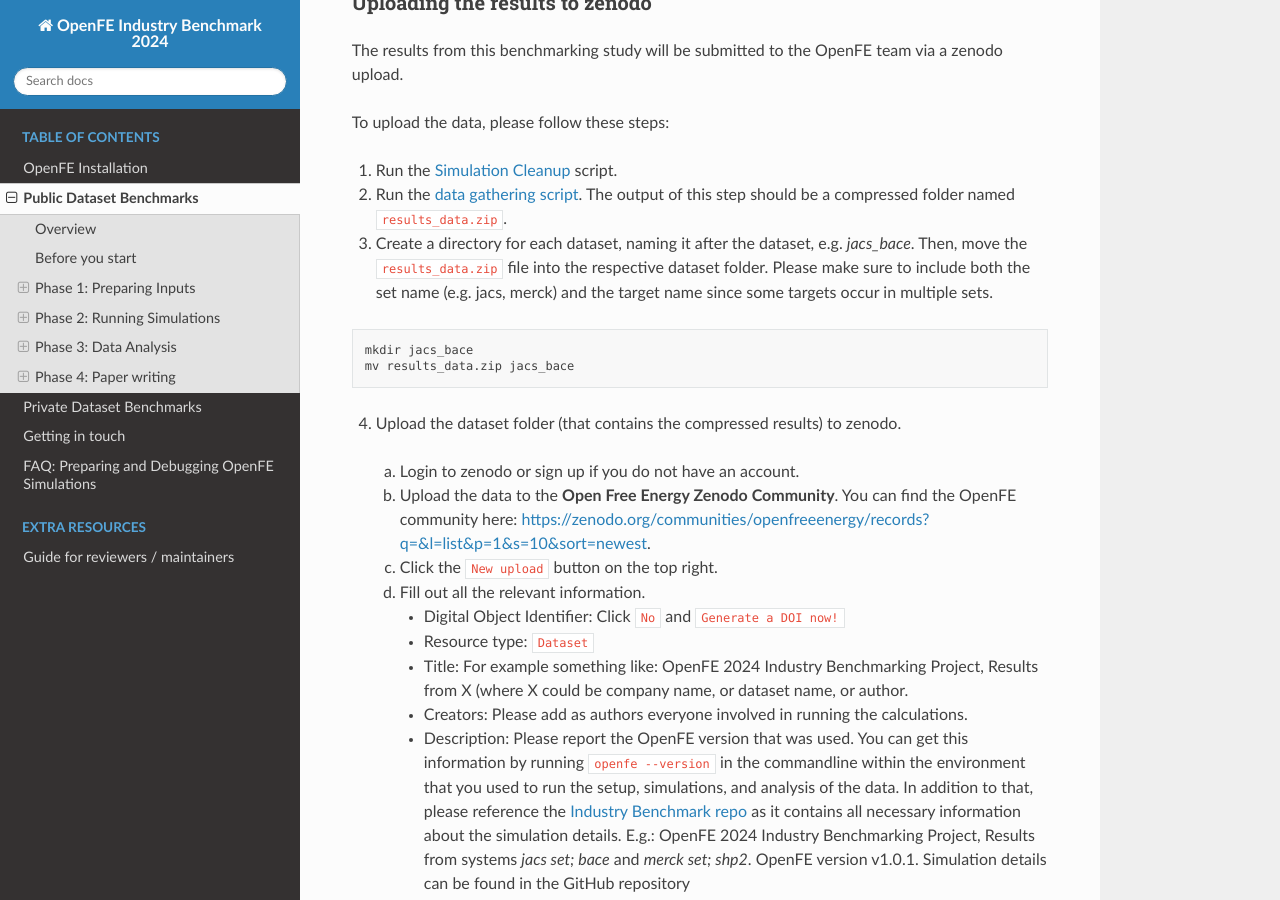
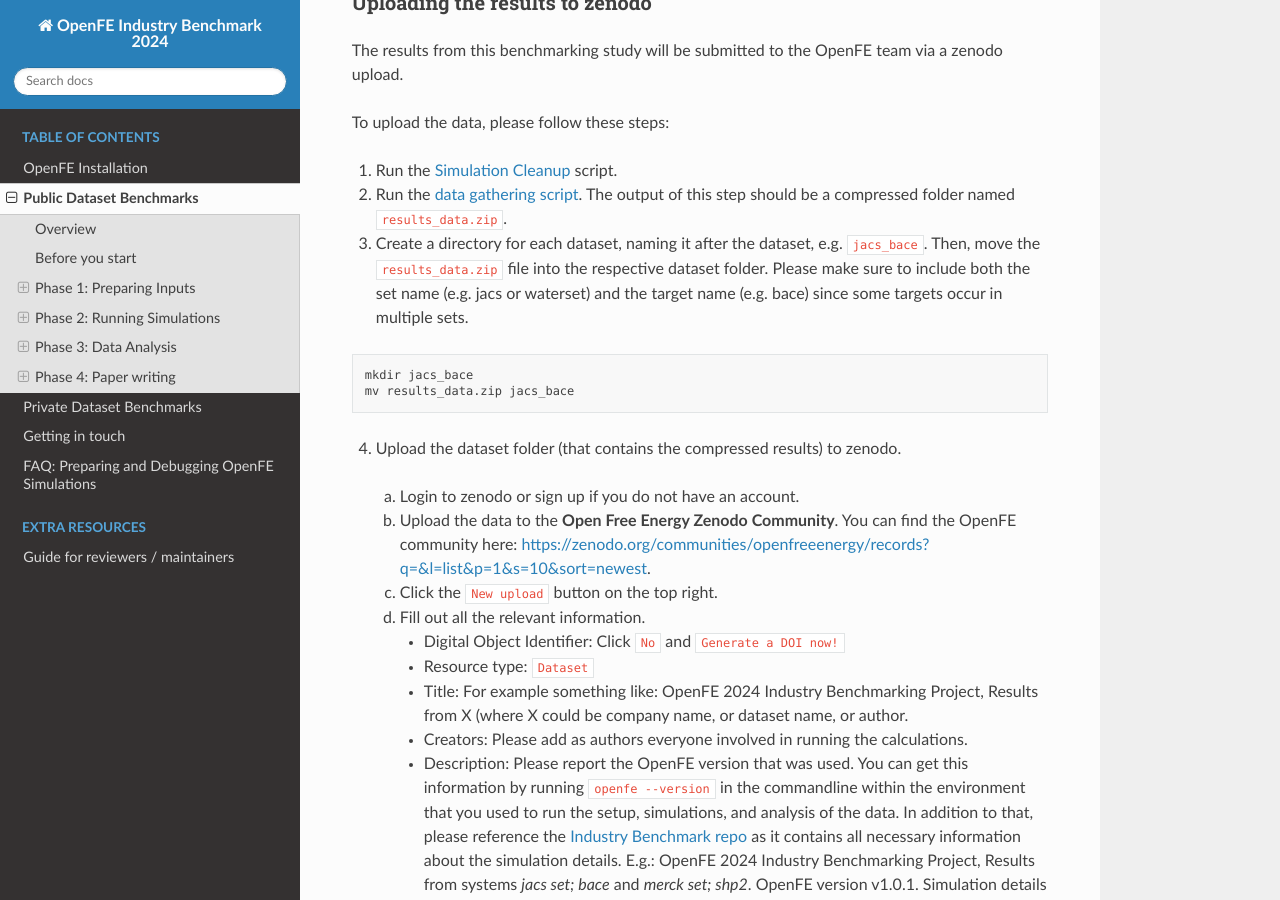
Before and after one commit to OpenFreeEnergy/IndustryBenchmarks2024, a Sphinx documentation site: the page built from docs/source/public/overview.rst, in a window 1280 px wide and 900 px high, scrolled down 16153 px. Built offline with Sphinx 7.4.7 and the Read the Docs theme 3.1.0, drawn with Linux system fonts in a browser that asks for light colours.

Commit message:
Small fixes

```diff
--- a/docs/source/public/overview.rst
+++ b/docs/source/public/overview.rst
@@ -733,7 +733,7 @@
 
 1. Run the :ref:`post-simulation cleanup` script.
 2. Run the :ref:`data gathering script <gathering_of_results>`. The output of this step should be a compressed folder named ``results_data.zip``.
-3. Create a directory for each dataset, naming it after the dataset, e.g. `jacs_bace`. Then, move the  ``results_data.zip`` file into the respective dataset folder. Please make sure to include both the set name (e.g. jacs, merck) and the target name since some targets occur in multiple sets.
+3. Create a directory for each dataset, naming it after the dataset, e.g. ``jacs_bace``. Then, move the  ``results_data.zip`` file into the respective dataset folder. Please make sure to include both the set name (e.g. jacs or waterset) and the target name (e.g. bace) since some targets occur in multiple sets.
 
 .. code-block:: bash
 
```
